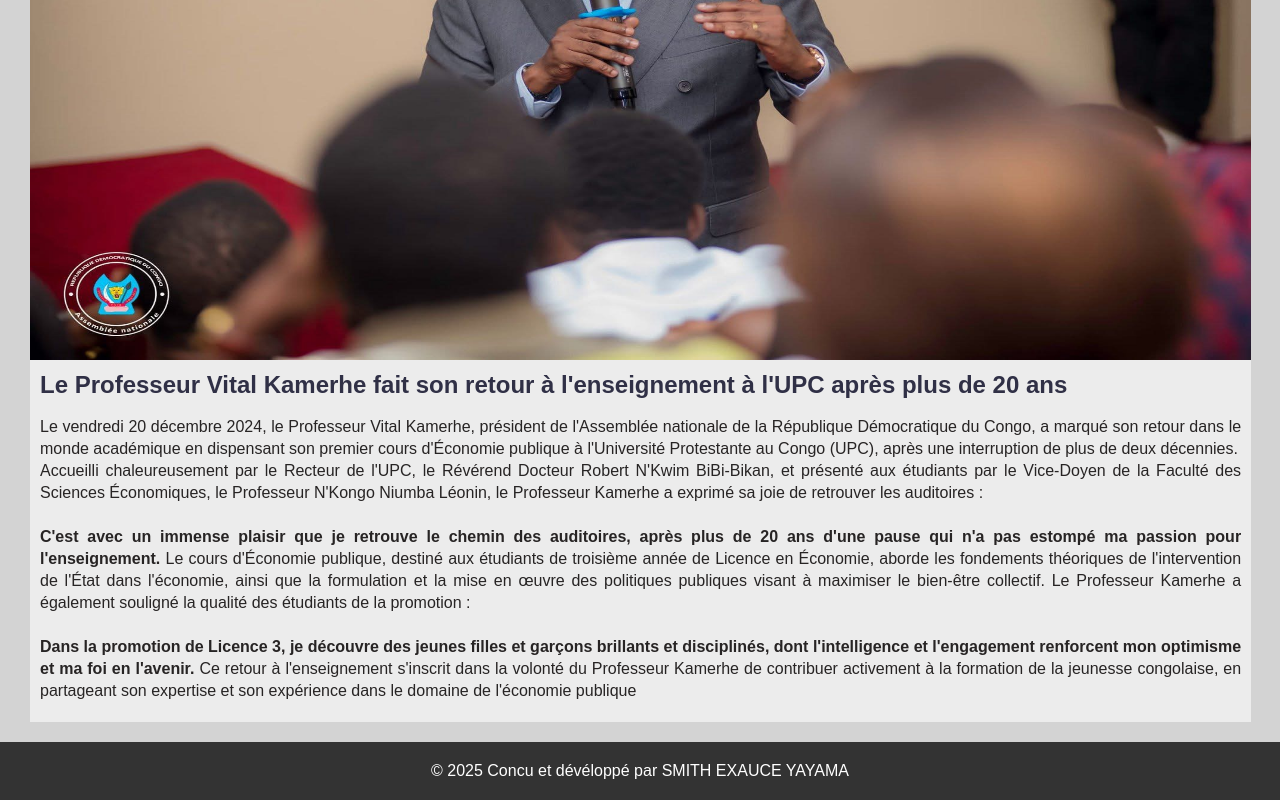
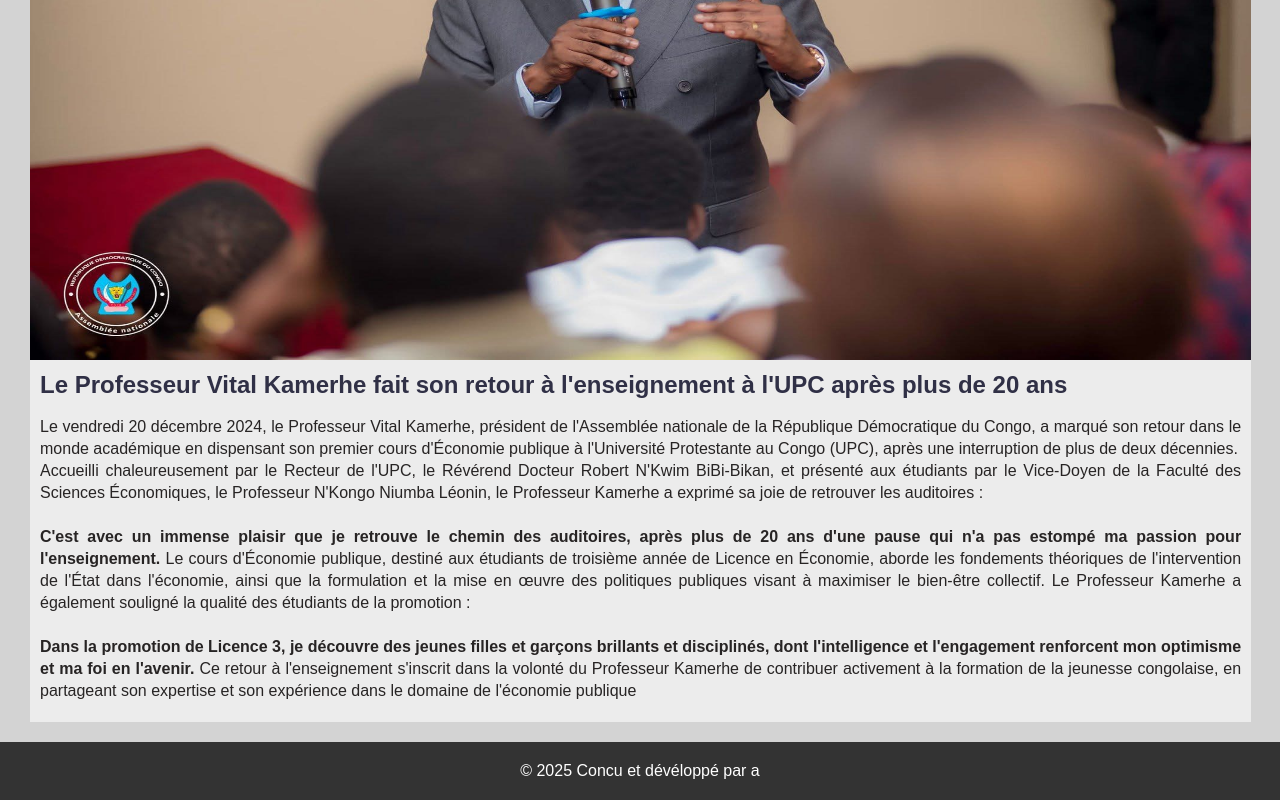
Before and after one commit to smithexauceyayama/projet, a plain HTML site: page article/vital_kamerhe.html in a window 1280 px wide. Shown: the part 480-1280 px from the top of the page. Drawn offline with Linux system fonts and the light colour scheme.

Commit message:
Update vital_kamerhe.html

```diff
--- a/article/vital_kamerhe.html
+++ b/article/vital_kamerhe.html
@@ -77,7 +77,7 @@
             </article>
         </div>
         </main>
-        <footer>&copy; 2025 Concu et dévéloppé par SMITH EXAUCE YAYAMA</footer>
+        <footer>&copy; 2025 Concu et dévéloppé par a </footer>
     </div>
     <script src="../js/script.js"></script>
 </body>
```
